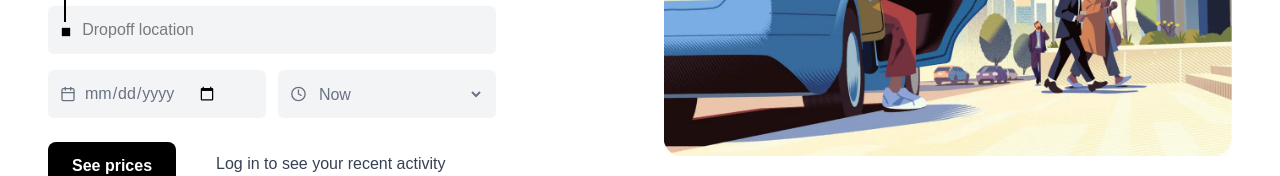
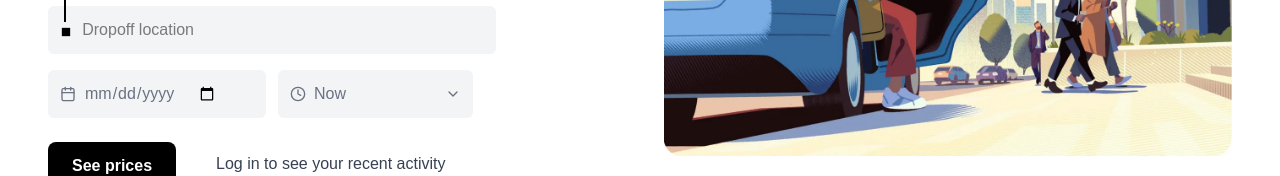
Before and after one commit to 17ishan/uber-clone, a React (Vite) app: page / in a window 1280 px wide. Shown: the part 384-560 px from the top of the page. Built offline with nearby package versions, Linux system fonts and the light colour scheme.

Commit message:
dropdown updated

```diff
--- a/src/Components/Home.jsx
+++ b/src/Components/Home.jsx
@@ -1,9 +1,20 @@
 import React, { useState } from "react";
-import { Calendar, Clock, MapPin } from "lucide-react";
+import { Calendar, Clock, MapPin, ChevronDown } from "lucide-react";
 
 export default function Home() {
   const [date, setDate] = useState("");
   const [time, setTime] = useState("Now");
+  const [open, setOpen] = useState(false);
+
+  const times = [
+    "Now",
+    "06:00 AM",
+    "09:00 AM",
+    "12:00 PM",
+    "03:00 PM",
+    "06:00 PM",
+    "09:00 PM",
+  ];
 
   return (
     <div className=" flex items-center  max-w-full   justify-center md:px-12 container">
@@ -89,23 +100,37 @@ export default function Home() {
                 />
               </label>
 
-              {/* Time Picker */}
-              <label className="flex items-center text-gray-500 space-x-2 bg-gray-100 p-3 rounded-md cursor-pointer">
-                <Clock className="w-6 h-4" />
-                <select
-                  value={time}
-                  onChange={(e) => setTime(e.target.value)}
-                  className="bg-transparent outline-none cursor-pointer w-60"
+              {/* Time Picker (Custom Dropdown) */}
+              <div className="relative">
+                <button
+                  type="button"
+                  onClick={() => setOpen(!open)}
+                  className="flex items-center justify-between w-[195px] focus:border   bg-gray-100 p-3 rounded-md text-gray-500"
                 >
-                  <option className="font-base ">Now</option>
-                  <option>06:00 AM</option>
-                  <option>09:00 AM</option>
-                  <option>12:00 PM</option>
-                  <option>03:00 PM</option>
-                  <option>06:00 PM</option>
-                  <option>09:00 PM</option>
-                </select>
-              </label>
+                  <div className="flex items-center space-x-2">
+                    <Clock className="w-4 h-4" />
+                    <span>{time}</span>
+                  </div>
+                  <ChevronDown className="w-4 h-4" />
+                </button>
+
+                {open && (
+                  <div className="absolute mt-1 w-[195px]  max-h-[142px] overflow-y-auto text-sm font-base rounded-md bg-white shadow-md z-10">
+                    {times.map((t) => (
+                      <div
+                        key={t}
+                        onClick={() => {
+                          setTime(t);
+                          setOpen(false);
+                        }}
+                        className="px-3 py-2 cursor-pointer hover:bg-gray-100"
+                      >
+                        {t}
+                      </div>
+                    ))}
+                  </div>
+                )}
+              </div>
             </div>
           </div>
 
```
